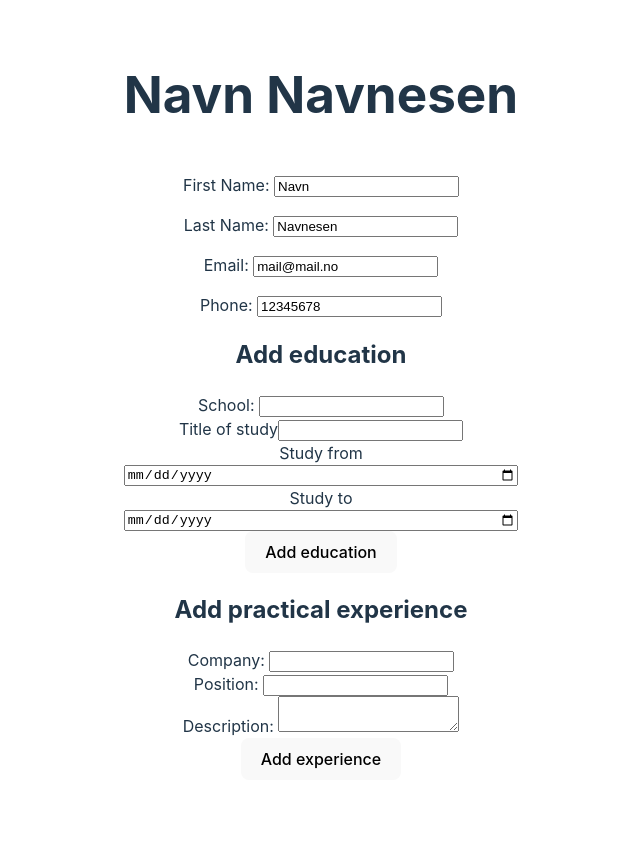
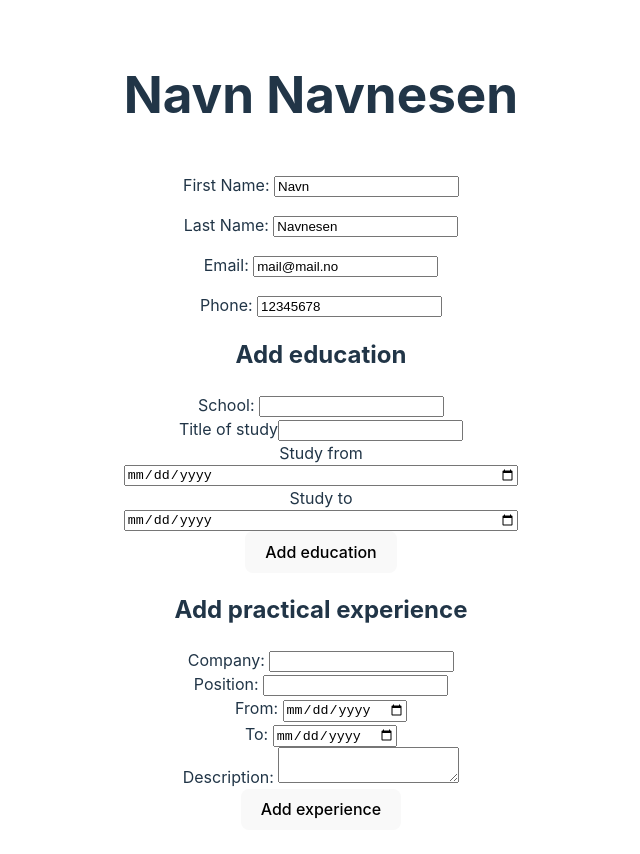
Before and after one commit to ATlexEide/cv-app, a React (Vite) app: page / in a window 1280 px wide. Shown: the top 854 px of the page, without its empty margins (319-959 px from the left). Before the commit the page ends 812 px from the top, so only its background shows below. Built offline with nearby package versions, Linux system fonts and the light colour scheme.

Commit message:
Add date inputs

```diff
--- a/src/Components/PracticalInput.jsx
+++ b/src/Components/PracticalInput.jsx
@@ -5,6 +5,8 @@ function PracticalInput() {
     <>
       <Input label="Company" name="company" />
       <Input label="Position" name="position" />
+      <Input type="date" label="From" name="timeFrom" />
+      <Input type="date" label="To" name="timeTo" />
       <Input type="textarea" label="Description" name="description" />
     </>
   );
```
